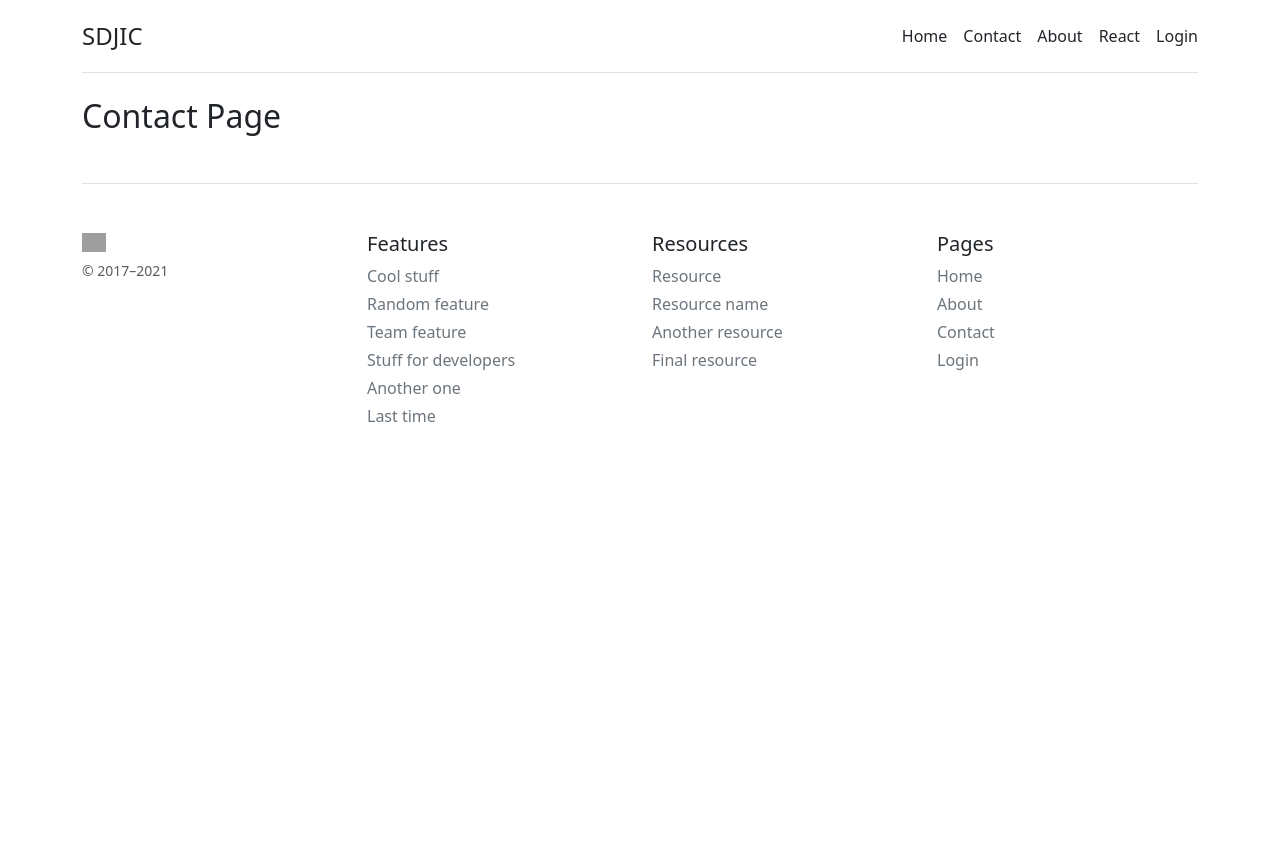
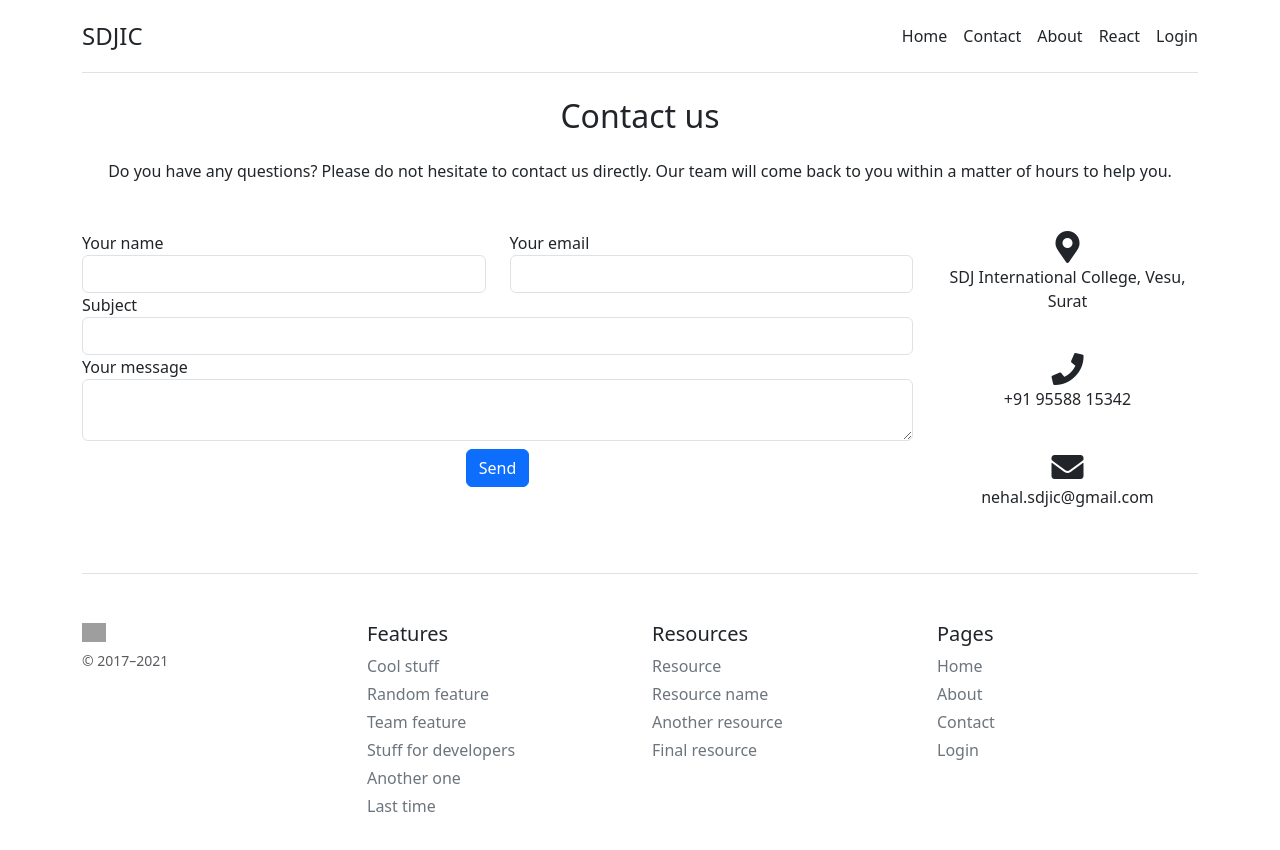
Before and after one commit to NehalPatel/SDJIC-React, a React (Create React App) app: page /contact in a window 1280 px wide. Shown: the top 850 px of the page. Before the commit the page ends 800 px from the top, so only its background shows below. Built offline with nearby package versions, Linux system fonts and the light colour scheme; grey boxes are pictures that could not be loaded.

Commit message:
contact page content added

```diff
--- a/public/index.html
+++ b/public/index.html
@@ -1,14 +1,12 @@
 <!DOCTYPE html>
 <html lang="en">
+
 <head>
   <meta charset="utf-8" />
   <link rel="icon" href="%PUBLIC_URL%/favicon.ico" />
   <meta name="viewport" content="width=device-width, initial-scale=1" />
   <meta name="theme-color" content="#000000" />
-    <meta
-      name="description"
-      content="Web site created using create-react-app"
-    />
+  <meta name="description" content="Web site created using create-react-app" />
   <link rel="apple-touch-icon" href="%PUBLIC_URL%/logo192.png" />
   <!--
       manifest.json provides metadata used when your web app is installed on a
@@ -24,8 +22,13 @@
       work correctly both with client-side routing and a non-root public URL.
       Learn how to configure a non-root public URL by running `npm run build`.
     -->
+  <link rel="stylesheet" href="https://cdnjs.cloudflare.com/ajax/libs/font-awesome/5.15.3/css/all.min.css"
+    crossorigin="anonymous">
+
+
   <title>SDJIC</title>
 </head>
+
 <body>
   <noscript>You need to enable JavaScript to run this app.</noscript>
   <div id="root"></div>
@@ -40,4 +43,5 @@
       To create a production bundle, use `npm run build` or `yarn build`.
     -->
 </body>
+
 </html>
--- a/src/Pages/Contact.js
+++ b/src/Pages/Contact.js
@@ -2,9 +2,75 @@
 
 const Contact = () => {
   return (
-    <div>
-      <h2>Contact Page</h2>
-    </div>
+    <section className="mb-4">
+
+      <h2 className="h1-responsive font-weight-bold text-center my-4">Contact us</h2>
+      <p className="text-center w-responsive mx-auto mb-5">Do you have any questions? Please do not hesitate to contact us directly. Our team will come back to you within
+        a matter of hours to help you.</p>
+
+      <div className="row">
+
+        <div className="col-md-9 mb-md-0 mb-5">
+          <form id="contact-form" name="contact-form" action="mail.php" method="POST">
+
+            <div className="row">
+
+              <div className="col-md-6">
+                <div className="md-form mb-0">
+                  <label htmlFor="name" className="">Your name</label>
+                  <input type="text" id="name" name="name" className="form-control" />
+                </div>
+              </div>
+              <div className="col-md-6">
+                <div className="md-form mb-0">
+                  <label htmlFor="email" className="">Your email</label>
+                  <input type="text" id="email" name="email" className="form-control" />
+                </div>
+              </div>
+            </div>
+            <div className="row">
+              <div className="col-md-12">
+                <div className="md-form mb-0">
+                  <label htmlFor="subject" className="">Subject</label>
+                  <input type="text" id="subject" name="subject" className="form-control" />
+                </div>
+              </div>
+            </div>
+            <div className="row">
+
+              <div className="col-md-12">
+
+                <div className="md-form">
+                  <label htmlFor="message">Your message</label>
+                  <textarea type="text" id="message" name="message" rows="2" className="form-control md-textarea"></textarea>
+                </div>
+
+              </div>
+            </div>
+          </form>
+
+          <div className="text-center text-md-left my-2">
+            <input type="submit" value="Send" className="btn btn-primary" />
+          </div>
+          <div className="status"></div>
+        </div>
+        <div className="col-md-3 text-center">
+          <ul className="list-unstyled mb-0">
+            <li><i className="fas fa-map-marker-alt fa-2x"></i>
+              <p>SDJ International College, Vesu, Surat</p>
+            </li>
+
+            <li><i className="fas fa-phone mt-4 fa-2x"></i>
+              <p>+91 95588 15342</p>
+            </li>
+
+            <li><i className="fas fa-envelope mt-4 fa-2x"></i>
+              <p>nehal.sdjic@gmail.com</p>
+            </li>
+          </ul>
+        </div>
+      </div>
+    </section>
   );
 };
 
```
Lines whose indentation alone changed are shown as unchanged.
